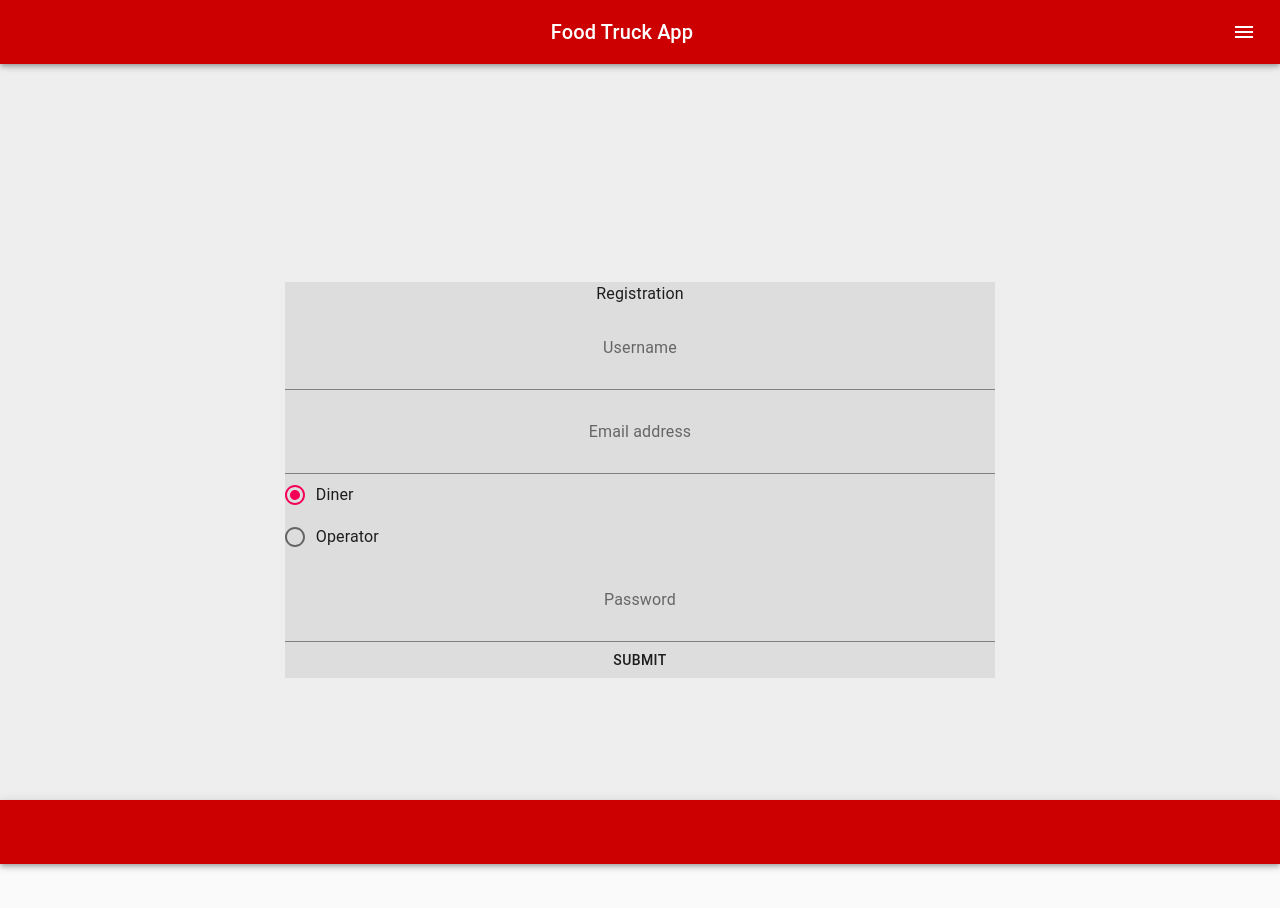
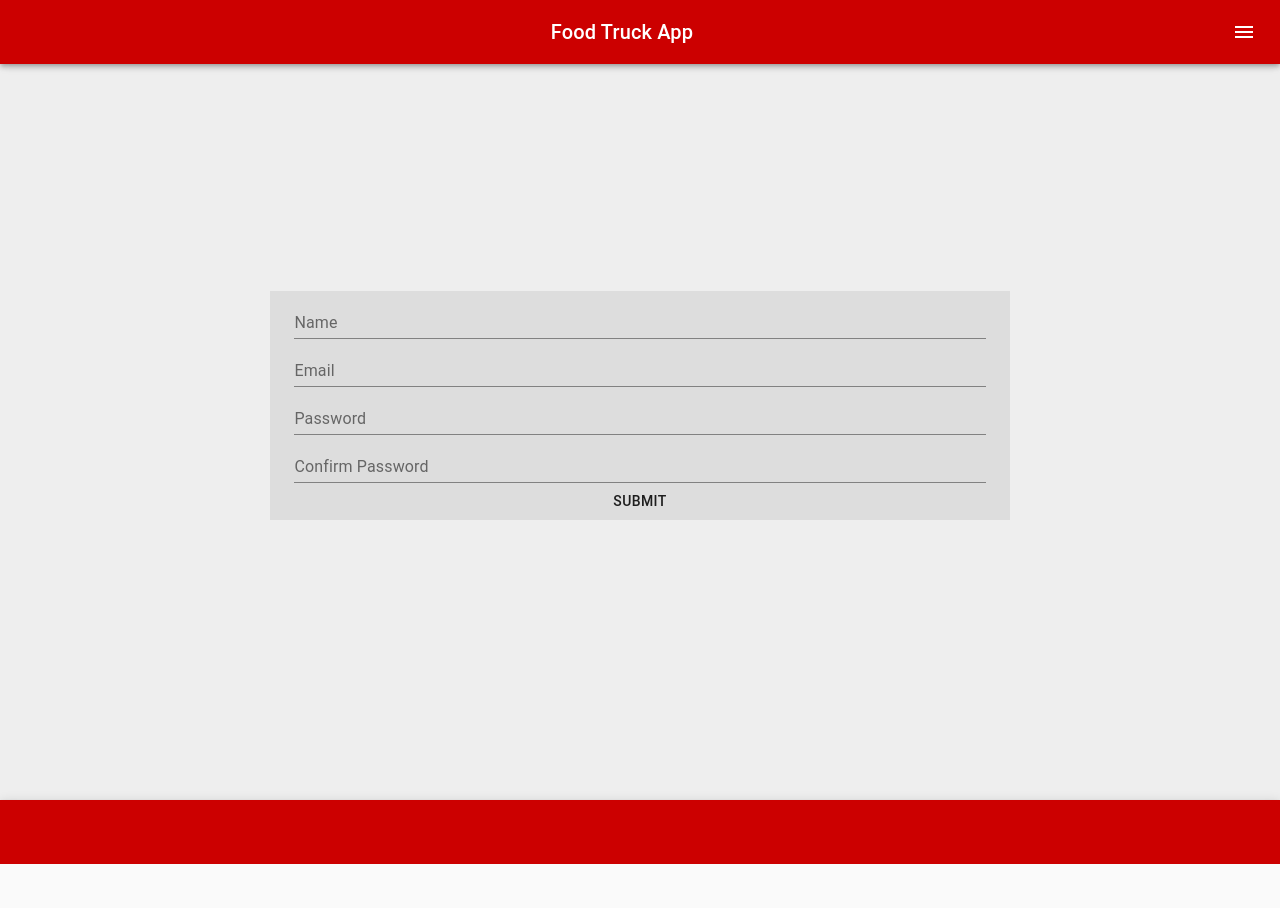
Before and after one commit to Build-Week-Foodtruck-Trackr-2-8-20/FrontEnd, a React (Create React App) app in the folder foodtruck/: page / in a window 1280 px wide. Shown: the top 908 px of the page. After the commit the page ends 864 px from the top, so only its background shows below. Built offline with nearby package versions, Linux system fonts and the light colour scheme.

Commit message:
Updated the form elements.

```diff
--- a/foodtruck/src/components/Registration.js
+++ b/foodtruck/src/components/Registration.js
@@ -8,6 +8,7 @@ import FormControl from '@material-ui/core/FormControl';
 import InputLabel from '@material-ui/core/InputLabel';
 import Input from '@material-ui/core/Input';
 import Button from '@material-ui/core/Button';
+import TextField from "@material-ui/core/TextField";
 import { makeStyles } from '@material-ui/core/styles';
 import '../App.css';
 
@@ -40,21 +41,44 @@ function Registration() {
 //formSchema
 //return statement
   return (
-    <Container>
-        <FormControl className={classes.root}>
-            <Typography>Registration</Typography>
-            <InputLabel className={classes.input} htmlFor="userNameInput">Username</InputLabel>
-            <Input id="userNameInput" aria-describedby="my-helper-text" />
-            <InputLabel  className={classes.input} htmlFor="emailInput">Email address</InputLabel>
-            <Input id="emailInput" aria-describedby="my-helper-text" />
-            <RadioGroup aria-label="gender" name="gender1" value={value} onChange={handleChange}>
-                <FormControlLabel value="diner" control={<Radio />} label="Diner" />
-                <FormControlLabel value="operator" control={<Radio />} label="Operator" />
-            </RadioGroup>
-            <InputLabel className={classes.input} htmlFor="passwordInput">Password</InputLabel>
-            <Input id="passwordInput" aria-describedby="my-helper-text" />
-            <Button>Submit</Button>
-        </FormControl>
+    <Container className={classes.root}>
+      <form onSubmit={() => {}}>
+        <TextField
+          id="name"
+          name="name"
+          label="Name"
+          fullWidth
+
+        />
+        <TextField
+          id="email"
+          name="email"
+          label="Email"
+          fullWidth
+        />
+        <TextField
+          id="password"
+          name="password"
+          label="Password"
+          fullWidth
+          type="password"
+        />
+        <TextField
+          id="confirmPassword"
+          name="confirmPassword"
+          label="Confirm Password"
+          fullWidth
+          type="password"
+        />
+        <Button
+          type="submit"
+          fullWidth
+          variant="raised"
+          color="primary"
+        >
+          Submit
+        </Button>
+      </form>
     </Container>
   );
 }
```
